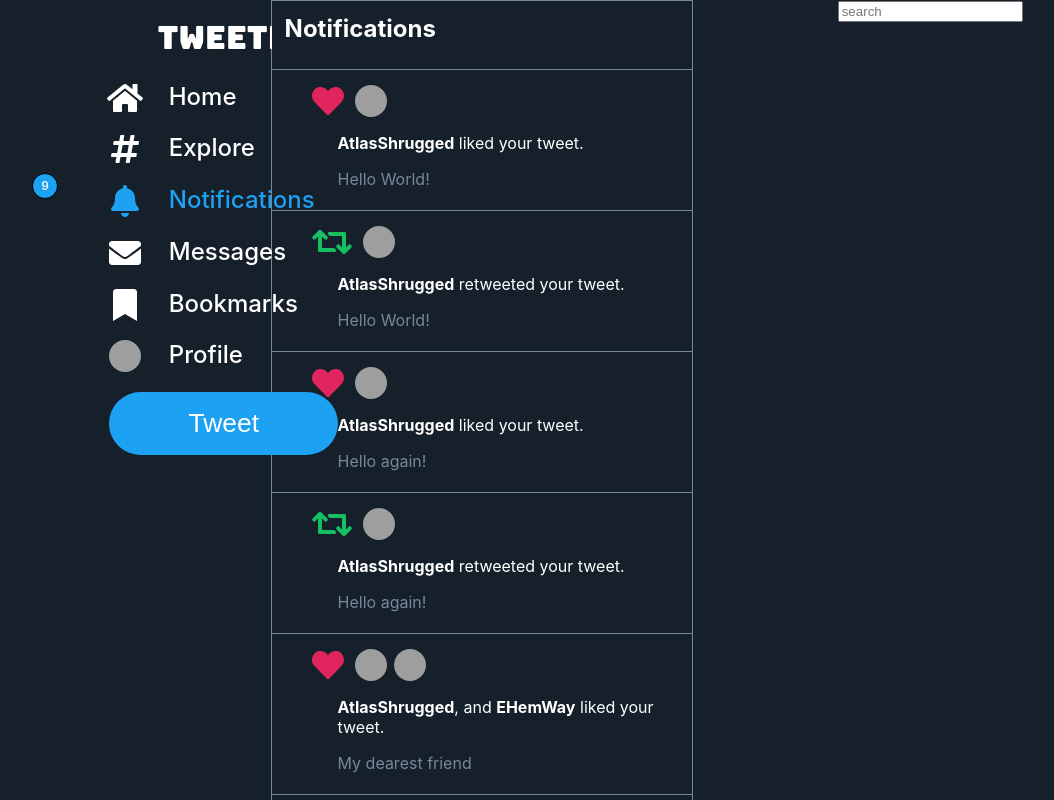
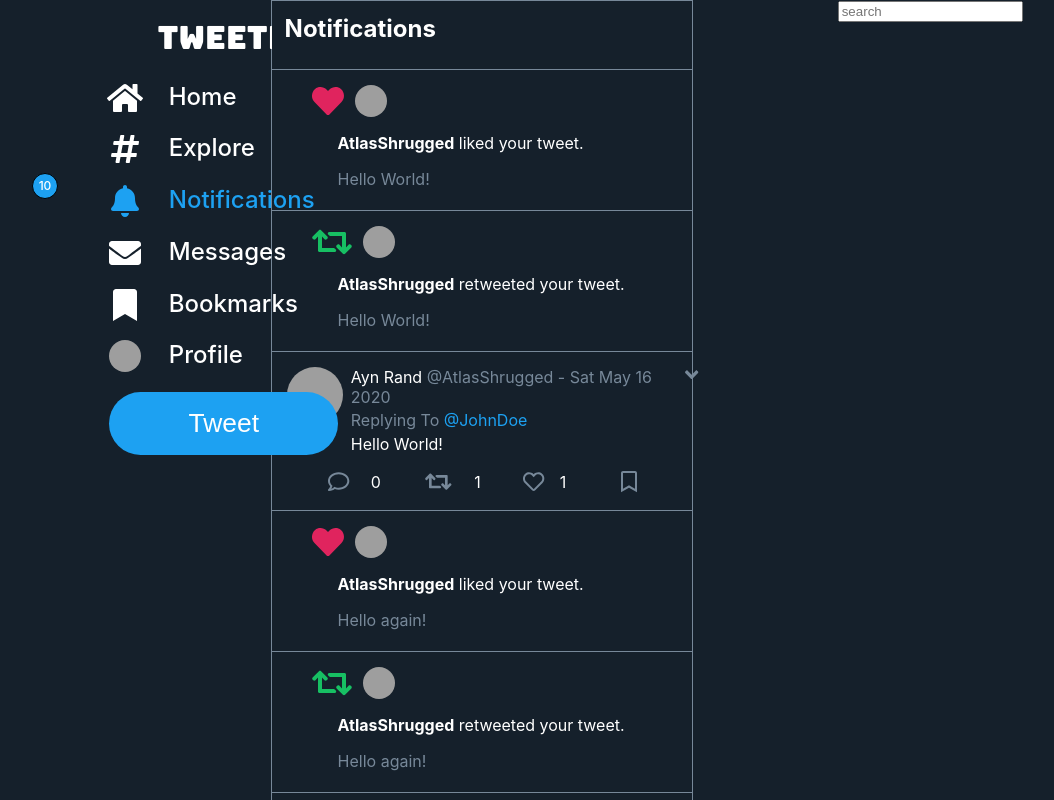
Before and after one commit to jadk97/tweeter-2.0, a React (Create React App) app: page /notifications in a window 1280 px wide. Shown: the top 800 px of the page, without its empty margins (113-1167 px from the left). Built offline with nearby package versions, Linux system fonts and the light colour scheme; grey boxes are pictures that could not be loaded.

Commit message:
NavBar now updates number of notifications if a user recieves a reply and also displays it in the Notifications component

```diff
--- a/src/components/NavBar.js
+++ b/src/components/NavBar.js
@@ -9,7 +9,7 @@ import ComposeTweet from "./ComposeTweet";
 import { useSelector } from "react-redux";
 import { selectUserProfile } from "../reducers/userProfileSlice";
 import findKeys from "../helpers/findKeys";
-
+import flattenTweets from "../helpers/flattenTweets";
 const NavBar = (props) => {
 
   const [showModal, setShowModal] = useState(false);
@@ -24,11 +24,14 @@ const NavBar = (props) => {
   useEffect(() => {
     let likedNotifications = findKeys(userProfile.tweets, "likedBy");
     let retweetedNotifications = findKeys(userProfile.tweets, "retweetedBy");
-    let repliedNotifications = findKeys(userProfile.tweets, "mentions");
-    console.log("Reply notifs", repliedNotifications);
 
+    let getInteractions = [...userProfile.tweets];
+    let flattenedInteractions = [...flattenTweets(getInteractions)];
+    // This doesn't account for the possibility of retweets yet, be mindful of that.
+    let repliedNotifications = flattenedInteractions.filter((tweet) => tweet.type === "child" && tweet.creatorHandle !== userProfile.creatorHandle);
+    console.log("reply Notifs", repliedNotifications);
     console.log("useEffect ran");
-    setNotificationsCount(likedNotifications.length + retweetedNotifications.length);
+    setNotificationsCount(likedNotifications.length + retweetedNotifications.length + repliedNotifications.length);
     // console.log(notificationsCount);
   }, []);
   const handleNotificationsClick = () => {
@@ -80,9 +83,9 @@ const NavBar = (props) => {
           <NavLink to="/notifications" activeClassName="__selected" onClick={handleNotificationsClick}  >
             <FontAwesomeIcon icon={faBell} size={"lg"} listItem />
             <span>Notifications</span>
-              {notificationsCount > 0 &&
-                <div className="badge">{notificationsCount}</div>
-              }
+            {notificationsCount > 0 &&
+              <div className="badge">{notificationsCount}</div>
+            }
 
           </NavLink>
         </li>
--- a/src/components/NotificationList.js
+++ b/src/components/NotificationList.js
@@ -1,6 +1,6 @@
 import React from "react";
 import NotificationListItem from "./NotificationListItem";
-
+import Tweet from "./Tweet";
 const NotificationList = (props) => {
 
   return (
@@ -23,6 +23,15 @@ const NotificationList = (props) => {
         />
         )
       }
+      else if (notification.notifType === "reply"){
+        return (
+          <Tweet
+          key={notification.id}
+          tweet={notification}
+          showMentions={true}
+        />
+        )
+      }
     }
     )
   )
--- a/src/components/Notifications.js
+++ b/src/components/Notifications.js
@@ -10,7 +10,7 @@ const Notifications = (props) => {
   const userProfile = useSelector(selectUserProfile);
 
   const getInteractions = (userProfile.tweets || []).map((tweet) => {
-    if (tweet.likedBy.length > 0 || tweet.retweetedBy.length > 0) {
+    if (tweet.likedBy.length > 0 || tweet.retweetedBy.length > 0 || (tweet.type === "child" && tweet.creatorHandle !== userProfile.creatorHandle)) {
       return tweet;
     }
 
@@ -31,6 +31,9 @@ const Notifications = (props) => {
     else if(interaction.retweetedBy.length > 0){
       notificationsFeed.push({notifType: "retweet", ...interaction});
     }
+    else{
+      notificationsFeed.push({notifType: "reply", ...interaction})
+    }
   }
   console.log(notificationsFeed);
   return (
--- a/src/reducers/timelineSlice.js
+++ b/src/reducers/timelineSlice.js
@@ -250,16 +250,16 @@ export const slice = createSlice({
       likedBy: ["AtlasShrugged"],
       replies: [{
         id: "tweet19",
-        type: "reply",
+        type: "child",
         content: "Hello World!",
         posted_at: Date.now(),
         creatorName: "Ayn Rand",
         creatorHandle: "AtlasShrugged",
-        avatar: "https://www.deccanherald.com/sites/dh/files/styles/article_detail/public/article_images/2017/04/04/604513.jpg?itok=FqqfYOfA",
+        avatar: "https://upload.wikimedia.org/wikipedia/en/thumb/e/e2/Ayn_Rand_by_Talbot_1943.jpg/220px-Ayn_Rand_by_Talbot_1943.jpg",
         replyCount: 0,
         retweets: 1,
         likes: 1,
-        mentions: ["@JohnDoe"],
+        mentions: ["JohnDoe"],
         retweetedBy: [],
         likedBy: [],
         replies: [],
@@ -282,7 +282,7 @@ export const slice = createSlice({
       likedBy: ["AtlasShrugged"],
       replies: [{
         id: "tweet17",
-        type: "parent",
+        type: "child",
         content: "My dearest friend",
         posted_at: Date.now(),
         creatorName: "John Doe",
--- a/src/reducers/userProfileSlice.js
+++ b/src/reducers/userProfileSlice.js
@@ -31,20 +31,20 @@ export const slice = createSlice({
       likedBy: ["AtlasShrugged"],
       replies: [{
         id: "tweet19",
-        type: "reply",
+        type: "child",
         content: "Hello World!",
         posted_at: Date.now(),
         creatorName: "Ayn Rand",
         creatorHandle: "AtlasShrugged",
-        avatar: "https://www.deccanherald.com/sites/dh/files/styles/article_detail/public/article_images/2017/04/04/604513.jpg?itok=FqqfYOfA",
+        avatar: "https://upload.wikimedia.org/wikipedia/en/thumb/e/e2/Ayn_Rand_by_Talbot_1943.jpg/220px-Ayn_Rand_by_Talbot_1943.jpg",
         replyCount: 0,
         retweets: 1,
         likes: 1,
-        mentions: ["@JohnDoe"],
+        mentions: ["JohnDoe"],
         retweetedBy: [],
         likedBy: [],
         replies: [],
-        replyingTo: ["tweet16"]
+        replyingTo: ["tweet15"]
       }]
     },
     {
@@ -63,7 +63,7 @@ export const slice = createSlice({
       likedBy: ["AtlasShrugged"],
       replies: [{
         id: "tweet17",
-        type: "parent",
+        type: "child",
         content: "My dearest friend",
         posted_at: Date.now(),
         creatorName: "John Doe",
@@ -72,7 +72,7 @@ export const slice = createSlice({
         replyCount: 0,
         retweets: 1,
         likes: 1,
-        mentions: [],
+        mentions: ["@JohnDoe"],
         retweetedBy: ["AtlasShrugged"],
         likedBy: ["AtlasShrugged", "EHemWay"],
         replies: [],
```
